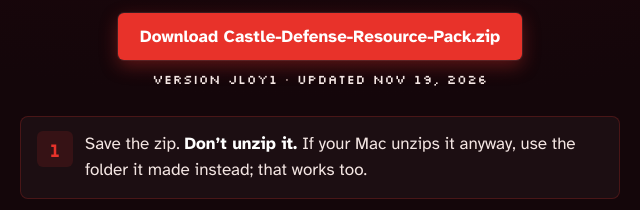
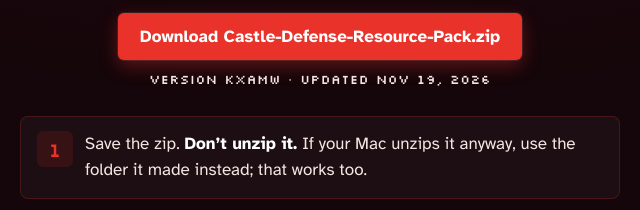
Before and after one commit to jothorgesen-lgtm/castle-defense-resource-pack, a plain HTML site: page index.html in a window 1280 px wide. Shown: the part 465-675 px from the top of the page, 320-960 px from the left. Drawn offline with Linux system fonts and the light colour scheme.

Commit message:
Resource pack KXAMW
Co-Authored-By: Claude Opus 5.5 <noreply@anthropic.com>
Claude-Session: https://claude.ai/code/session_016No8mNuDncCkCfvR8dAMem

```diff
--- a/index.html
+++ b/index.html
@@ -45,7 +45,7 @@ kbd{font:400 14px var(--body);background:rgba(255,255,255,.08);border:1px solid
   <p class="lede">On Blood Moon nights the sky over the castle turns red. Add this pack and the moon turns red with it. It also carves the boss statues in the Great Hall in gray stone; without it they’re plain stone blocks. And it makes the castle’s pink concrete powder look like dark reinforced deepslate, and turns all acacia wood into black ebony, with solid paneled doors and trapdoors. Ender chests become iron-bound strongboxes. In English, they’re named to match: Ebony Planks, Strongbox and so on.</p>
   <div class="get">
     <a class="btn" href="Castle-Defense-Resource-Pack.zip" download>Download Castle-Defense-Resource-Pack.zip</a>
-    <p class="ver" id="ver">Version JLOY1 <span>·</span> Updated Nov 19, 2026</p>
+    <p class="ver" id="ver">Version KXAMW <span>·</span> Updated Nov 19, 2026</p>
       </div>
   <ol>
     <li><p>Save the zip. <b>Don’t unzip it.</b> If your Mac unzips it anyway, use the folder it made instead; that works too.</p></li>
```
Also changed, not shown: 2 other files.
